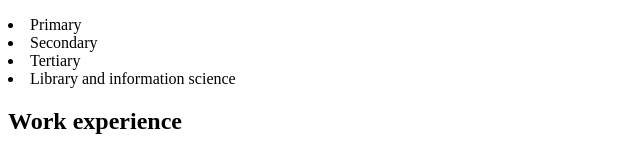
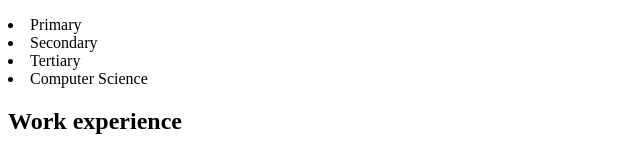
Before and after one commit to bege443/bege443.github.io, a plain HTML site: page index.html in a window 1280 px wide. Shown: the part 232-386 px from the top of the page, without its empty margins (0-640 px from the left). Drawn offline with Linux system fonts and the light colour scheme.

Commit message:
Update index.html

```diff
--- a/index.html
+++ b/index.html
@@ -15,7 +15,7 @@
         <li>Primary</li>
         <li>Secondary</li>
         <li>Tertiary</li>
-        <li>Library and information science </li>
+        <li>Computer Science </li>
         <h2>Work experience </h2>
         <li>Web development</li>
         <li>Data analysis</li>
```
